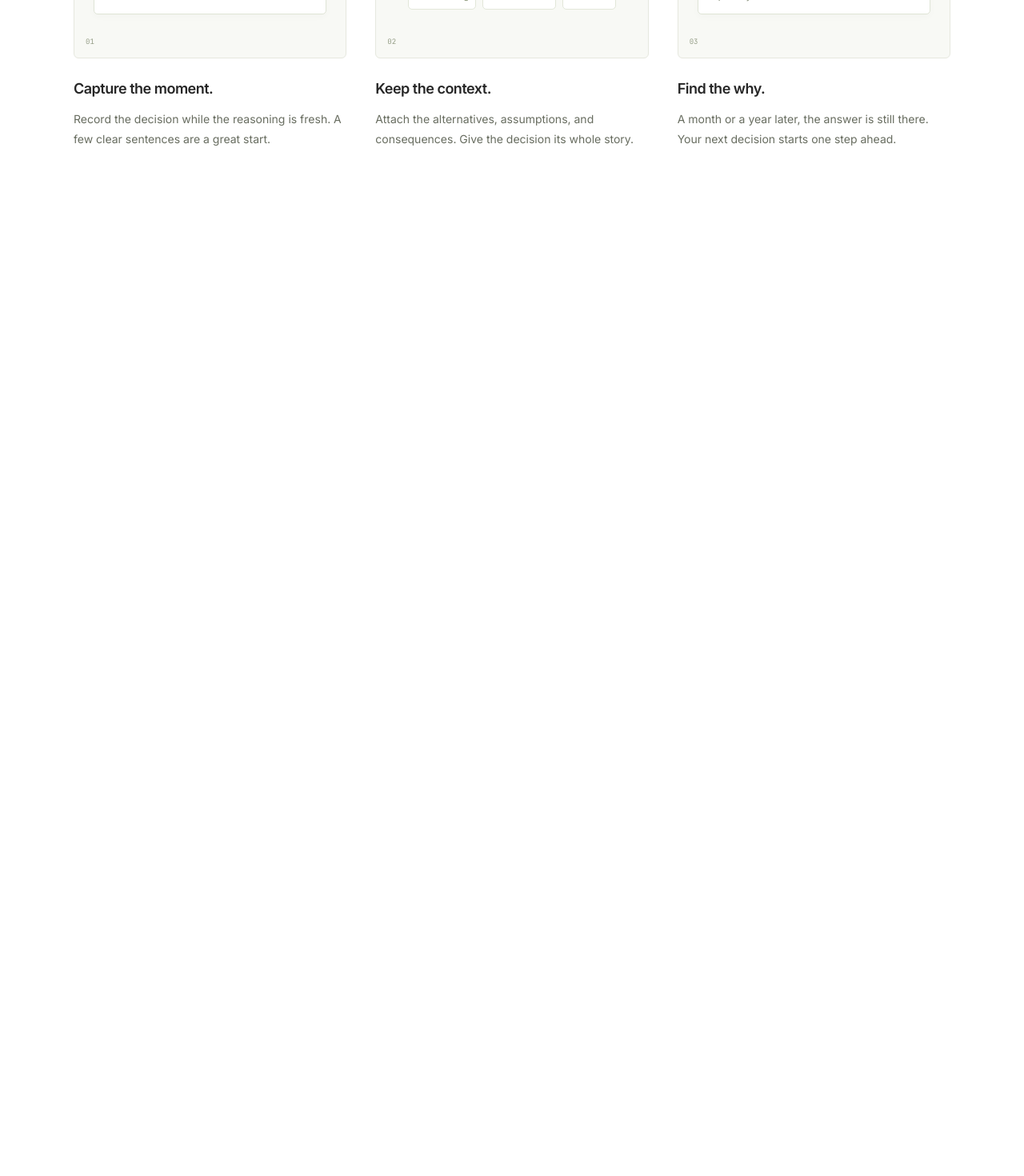
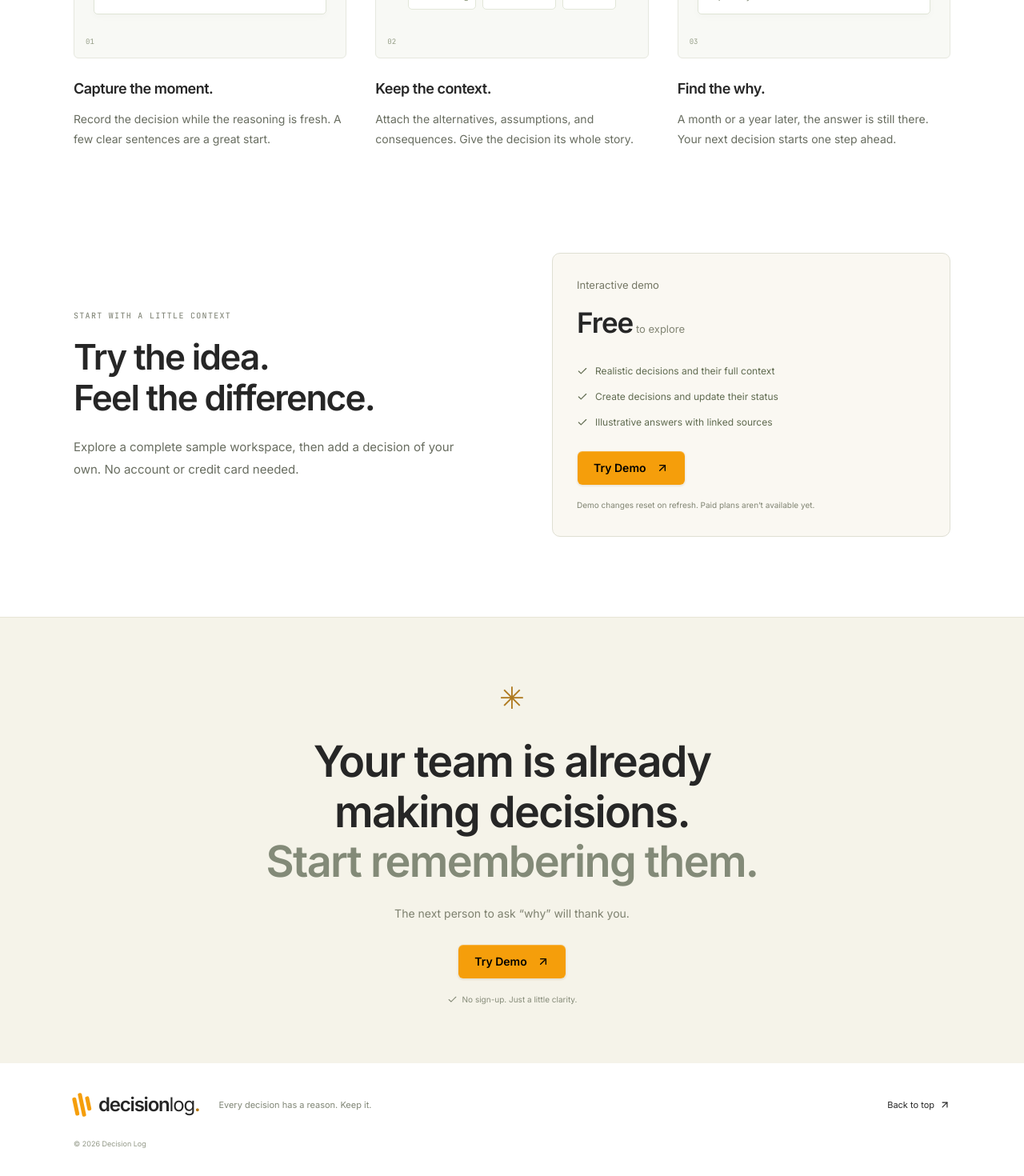
Before and after one commit to Tayyabsami1/Decision-Log-Sparks, a React (Vite) app: page / in a window 1280 px wide. Shown: the part 4087-5557 px from the top of the page at 80% size. Before the commit the page ends 4373 px from the top, so only its background shows below. Built offline with nearby package versions, Linux system fonts and the light colour scheme.

Commit message:
feat: complete closing sections and footer

```diff
--- a/src/components/LandingSections.tsx
+++ b/src/components/LandingSections.tsx
@@ -5,6 +5,9 @@ import { MemorySection } from '@/components/landing/MemorySection'
 import { BenefitsSection } from '@/components/landing/BenefitsSection'
 import { TestimonialSection } from '@/components/landing/TestimonialSection'
 import { WorkflowSection } from '@/components/landing/WorkflowSection'
+import { PricingSection } from '@/components/landing/PricingSection'
+import { FinalCallToAction } from '@/components/landing/FinalCallToAction'
+import { SiteFooter } from '@/components/landing/SiteFooter'
 
 export function LandingSections() {
   return (
@@ -16,6 +19,9 @@ export function LandingSections() {
       <BenefitsSection />
       <TestimonialSection />
       <WorkflowSection />
+      <PricingSection />
+      <FinalCallToAction />
+      <SiteFooter />
     </>
   )
 }
--- /dev/null
+++ b/src/components/landing/FinalCallToAction.tsx
@@ -0,0 +1,40 @@
+import { cn } from '@/lib/utils'
+import { Check } from 'lucide-react'
+import { DemoLink } from '@/components/Brand'
+
+export function FinalCallToAction() {
+  return (
+    <section
+      className={cn(
+        'text-center py-18 bg-[#f5f3e9] border-t border-t-[#e8e5d7]',
+        'max-[640px]:py-[55px]',
+      )}
+    >
+      <div className="max-w-290 px-8 mx-auto max-[640px]:px-5.5">
+        <span className="text-[38px] text-[#af7a20]" aria-hidden="true">
+          ✳
+        </span>
+        <h2
+          className={cn(
+            'font-semibold tracking-[-1.7px] text-balance mt-5',
+            'text-[clamp(30px,_4.4vw,_54px)] leading-[1.16]',
+          )}
+        >
+          Your team is already
+          <br />
+          making decisions.
+          <br />
+          <span className="text-[#838a78]">Start remembering them.</span>
+        </h2>
+        <p className="mt-5.5 mx-0 mb-7 text-[14px] text-[#7e816f]">
+          The next person to ask “why” will thank you.
+        </p>
+        <DemoLink className="hover:-translate-y-0.5" />
+        <div className="flex items-center justify-center gap-1.5 mt-4.5 text-[10px] text-[#868b79]">
+          <Check size={13} />
+          No sign-up. Just a little clarity.
+        </div>
+      </div>
+    </section>
+  )
+}
--- /dev/null
+++ b/src/components/landing/PricingSection.tsx
@@ -0,0 +1,71 @@
+import { cn } from '@/lib/utils'
+import { Check } from 'lucide-react'
+import { DemoLink } from '@/components/Brand'
+
+export function PricingSection() {
+  return (
+    <section
+      className={cn(
+        'max-w-290 px-8 mx-auto max-[640px]:px-5.5 grid grid-cols-2 gap-25',
+        'items-center pt-7.5 pb-25 max-[900px]:gap-10 max-[640px]:grid-cols-1',
+        'max-[640px]:pt-0 max-[640px]:pb-15 max-[640px]:gap-7.5',
+      )}
+      id="pricing"
+    >
+      <div>
+        <div
+          className={cn(
+            'flex items-center gap-3 text-[#777b6c] text-[10px] leading-[1.7] font-mono',
+            'tracking-[1.3px]',
+          )}
+        >
+          START WITH A LITTLE CONTEXT
+        </div>
+        <h2
+          className={cn(
+            'text-[clamp(30px,_3.5vw,_44px)] leading-[1.16] font-semibold',
+            'tracking-[-1.7px] text-balance mt-4.5',
+          )}
+        >
+          Try the idea.
+          <br />
+          Feel the difference.
+        </h2>
+        <p className="max-w-142.5 mt-5.5 text-[15px] leading-[1.85] text-text-soft">
+          Explore a complete sample workspace, then add a decision of your own. No account
+          or credit card needed.
+        </p>
+      </div>
+      <div className="p-7.5 border border-[#dfdfd3] rounded-[10px] bg-surface-warm max-[640px]:p-6">
+        <div>
+          <span className="block text-[13px] text-[#757865]">Interactive demo</span>
+          <strong className="block text-[35px] tracking-[-1px] font-semibold mt-2.5">
+            Free
+            <span className="text-[13px] font-normal tracking-[0] text-[#838675]">
+              {' '}
+              to explore
+            </span>
+          </strong>
+        </div>
+        <ul className="grid gap-3.5 my-6.5 mx-0">
+          <li className="flex items-center gap-[9px] text-[12px] text-[#606b50]">
+            <Check className="w-3.5 h-3.5" />
+            Realistic decisions and their full context
+          </li>
+          <li className="flex items-center gap-[9px] text-[12px] text-[#606b50]">
+            <Check className="w-3.5 h-3.5" />
+            Create decisions and update their status
+          </li>
+          <li className="flex items-center gap-[9px] text-[12px] text-[#606b50]">
+            <Check className="w-3.5 h-3.5" />
+            Illustrative answers with linked sources
+          </li>
+        </ul>
+        <DemoLink className="hover:-translate-y-0.5" />
+        <p className="text-[10px] leading-[1.7] mt-4 text-[#818573]">
+          Demo changes reset on refresh. Paid plans aren’t available yet.
+        </p>
+      </div>
+    </section>
+  )
+}
--- /dev/null
+++ b/src/components/landing/SiteFooter.tsx
@@ -0,0 +1,26 @@
+import { cn } from '@/lib/utils'
+import { ArrowUpRight } from 'lucide-react'
+import { Brand } from '@/components/Brand'
+
+export function SiteFooter() {
+  return (
+    <footer
+      className={cn(
+        'max-w-290 px-8 mx-auto max-[640px]:px-5.5 flex items-center gap-6 flex-wrap',
+        'py-8.5 max-[640px]:gap-5',
+      )}
+    >
+      <Brand />
+      <p className="text-[11px] text-[#818777] max-[640px]:basis-full max-[640px]:order-1">
+        Every decision has a reason. Keep it.
+      </p>
+      <a className="ml-auto flex items-center gap-1.5 text-[11px]" href="#main-content">
+        Back to top
+        <ArrowUpRight size={14} />
+      </a>
+      <span className="basis-full text-[9px] text-[#929887] max-[640px]:order-2">
+        © {new Date().getFullYear()} Decision Log
+      </span>
+    </footer>
+  )
+}
```
Also changed, not shown: 1 other file (tests, documents, lock files or other folders).
